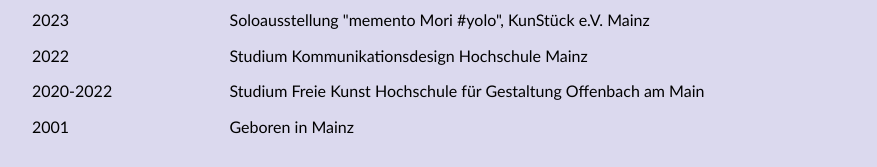
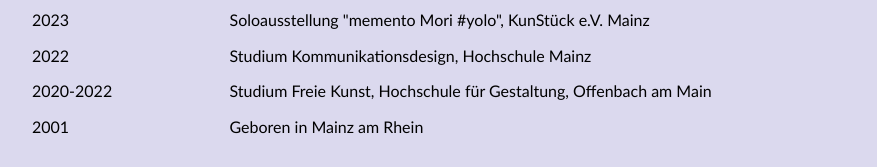
Before and after one commit to Zyilee/zoekrug, a plain HTML site: page index.html in a window 1280 px wide. Shown: the part 7727-7894 px from the top of the page, without its empty margins (228-1105 px from the left). Drawn offline with Linux system fonts and the light colour scheme; a web font is replaced by a local one.

Commit message:
Update index.html

```diff
--- a/index.html
+++ b/index.html
@@ -759,13 +759,13 @@
             <div>Soloausstellung "memento Mori #yolo", KunStück e.V. Mainz</div>
 
             <div>2022</div>
-            <div>Studium Kommunikationsdesign Hochschule Mainz</div>
+            <div>Studium Kommunikationsdesign, Hochschule Mainz</div>
 
             <div>2020-2022</div>
-            <div>Studium Freie Kunst Hochschule für Gestaltung Offenbach am Main</div>
+            <div>Studium Freie Kunst, Hochschule für Gestaltung, Offenbach am Main</div>
 
             <div>2001</div>
-            <div>Geboren in Mainz</div>
+            <div>Geboren in Mainz am Rhein</div>
 
         <h2> <br> Kontakt <br> </h2>
         <footer style="margin-top: 30px; text-align: center;">
```
